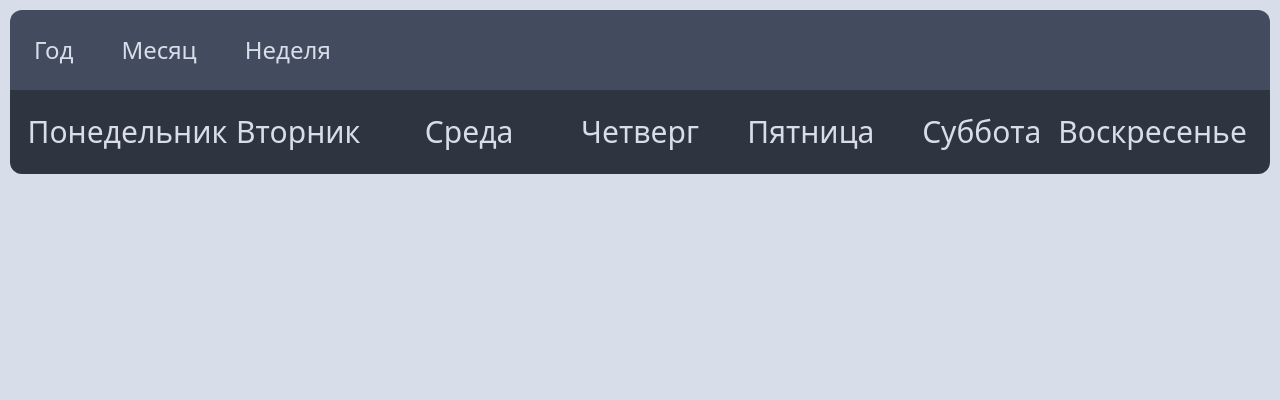
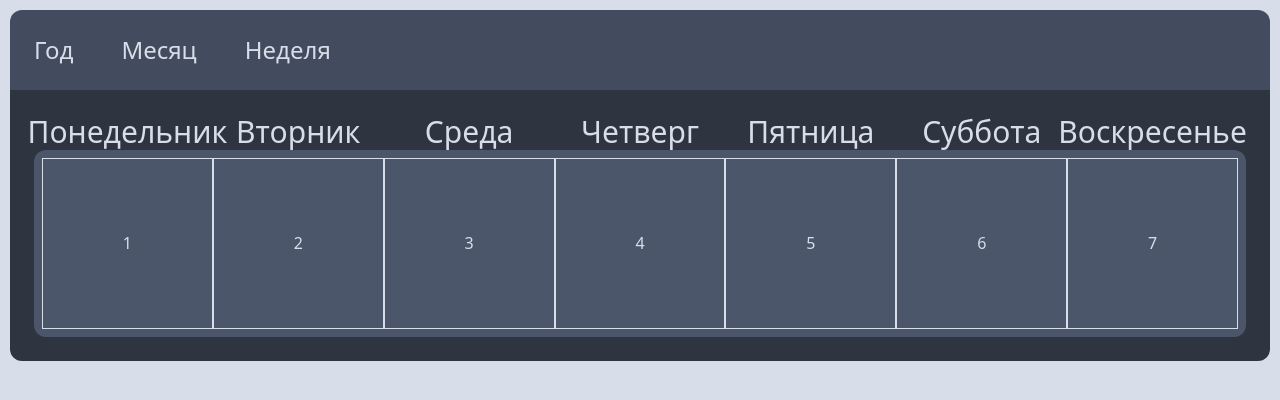
Before and after one commit to DmitriyKonnov/ShiftCalendar, a React (Create React App) app: page /week in a window 1280 px wide. Shown: the top 400 px of the page. Built offline with nearby package versions, Linux system fonts and the light colour scheme; the HTML template or start-up script is replaced by a standard one.

Commit message:
добавил вёрстку неделии

```diff
--- a/src/Components/Week/Week.jsx
+++ b/src/Components/Week/Week.jsx
@@ -1,7 +1,22 @@
 import React from 'react';
 
+const days = [1, 2, 3, 4, 5, 6, 7];
+const daysList = days.map((day, index) => {
+  return (
+    <li
+      className="border border-font w-full text-center grid content-center aspect-square"
+      key={index}>
+      {day}
+    </li>
+  );
+});
+
 export const Week = () => {
-  return <div>Week</div>;
+  return (
+    <div className="w-full bg-elemnt rounded-xl">
+      <ul className="p-2 grid grid-cols-7 justify-items-center w-full">{daysList}</ul>
+    </div>
+  );
 };
 
 export default Week;
--- a/src/Pages/MonthBlock/MonthBlock.jsx
+++ b/src/Pages/MonthBlock/MonthBlock.jsx
@@ -3,8 +3,8 @@ import Month from '../../Components/Month/Month';
 
 export const MonthBlock = () => {
   return (
-    <div className="container mx-auto bg-theme p-6 ounded-b-xl">
-      <h3>Январь</h3>
+    <div className="container mx-auto bg-theme p-6 rounded-b-xl">
+      <h3 className="text-3xl">Январь</h3>
       <Month />
     </div>
   );
--- a/src/Pages/WeekBlock/WeekBlock.jsx
+++ b/src/Pages/WeekBlock/WeekBlock.jsx
@@ -22,7 +22,7 @@ export const WeekBlock = () => {
   return (
     <div className="container mx-auto bg-theme p-6 rounded-b-xl">
       <ul className="px-2 grid grid-cols-7 justify-items-center">{weekList}</ul>
-      {Week}
+      <Week />
     </div>
   );
 };
--- a/src/Pages/Year/Year.jsx
+++ b/src/Pages/Year/Year.jsx
@@ -21,7 +21,7 @@ const listMonths = months.map((month, index) => {
 
 export const Year = () => {
   return (
-    <div className="container mx-auto bg-theme p-6 grid 2xl:grid-cols-4 lg:grid-cols-3 sm:grid-cols-2 justify-items-center gap-10 ounded-b-xl">
+    <div className="container mx-auto bg-theme p-6 grid 2xl:grid-cols-4 lg:grid-cols-3 sm:grid-cols-2 justify-items-center gap-10 rounded-b-xl">
       {listMonths}
     </div>
   );
```
